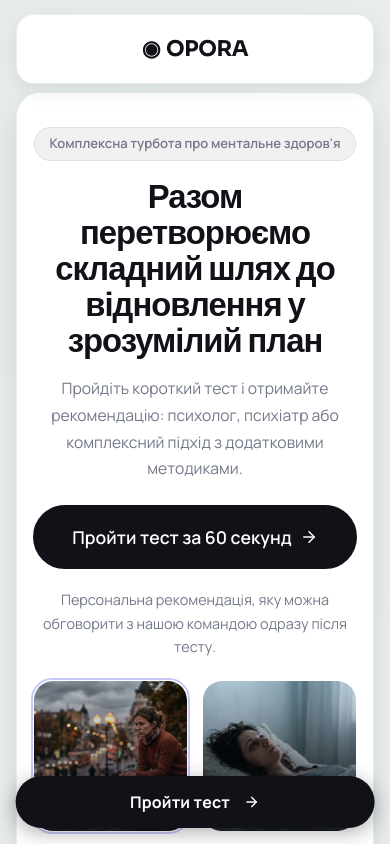
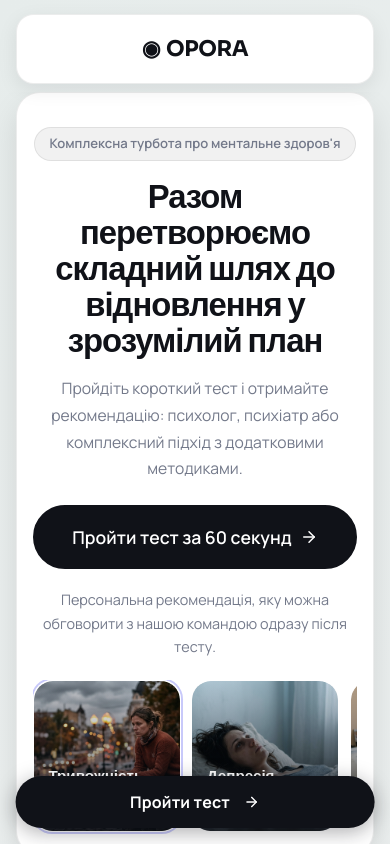
Before and after one commit to Miredon-Digital-OU/mental-health-clinic-landing, a React (Vite) app: page / in a window 390 px wide. Shown: the top 844 px of the page. Built offline with nearby package versions, Linux system fonts and the light colour scheme.

Commit message:
fix: show all 5 condition tabs on mobile with horizontal scroll, restore descriptions

```diff
--- a/src/styles/main.scss
+++ b/src/styles/main.scss
@@ -2301,11 +2301,16 @@ body {
   }
 
   @include mobile {
-    grid-template-columns: repeat(2, minmax(0, 1fr));
-
-    .hero-gallery-item:nth-child(5) {
-      display: none;
-    }
+    display: flex;
+    overflow-x: auto;
+    -webkit-overflow-scrolling: touch;
+    scroll-snap-type: x mandatory;
+    gap: 0.65rem;
+    padding-bottom: 0.4rem;
+
+    // Hide scrollbar visually but keep it functional
+    scrollbar-width: none;
+    &::-webkit-scrollbar { display: none; }
   }
 
   img {
@@ -2334,6 +2339,12 @@ body {
     object-fit: cover;
     border-radius: 1.2rem;
   }
+
+  @include mobile {
+    flex: 0 0 148px;
+    width: 148px;
+    scroll-snap-align: start;
+  }
 }
 
 .hero-gallery-item--active {
@@ -2370,7 +2381,11 @@ body {
   line-height: 1.3;
 
   @include mobile {
-    display: none;
+    display: -webkit-box;
+    -webkit-line-clamp: 2;
+    -webkit-box-orient: vertical;
+    overflow: hidden;
+    font-size: 0.7rem;
   }
 }
 
@@ -2692,11 +2707,7 @@ body {
   }
 
   .hero__gallery-strip {
-    grid-template-columns: repeat(2, minmax(0, 1fr));
-
-    .hero-gallery-item:nth-child(5) {
-      display: none;
-    }
+    // horizontal scroll layout handled in component styles
   }
 
   .hero-showcase {
```
